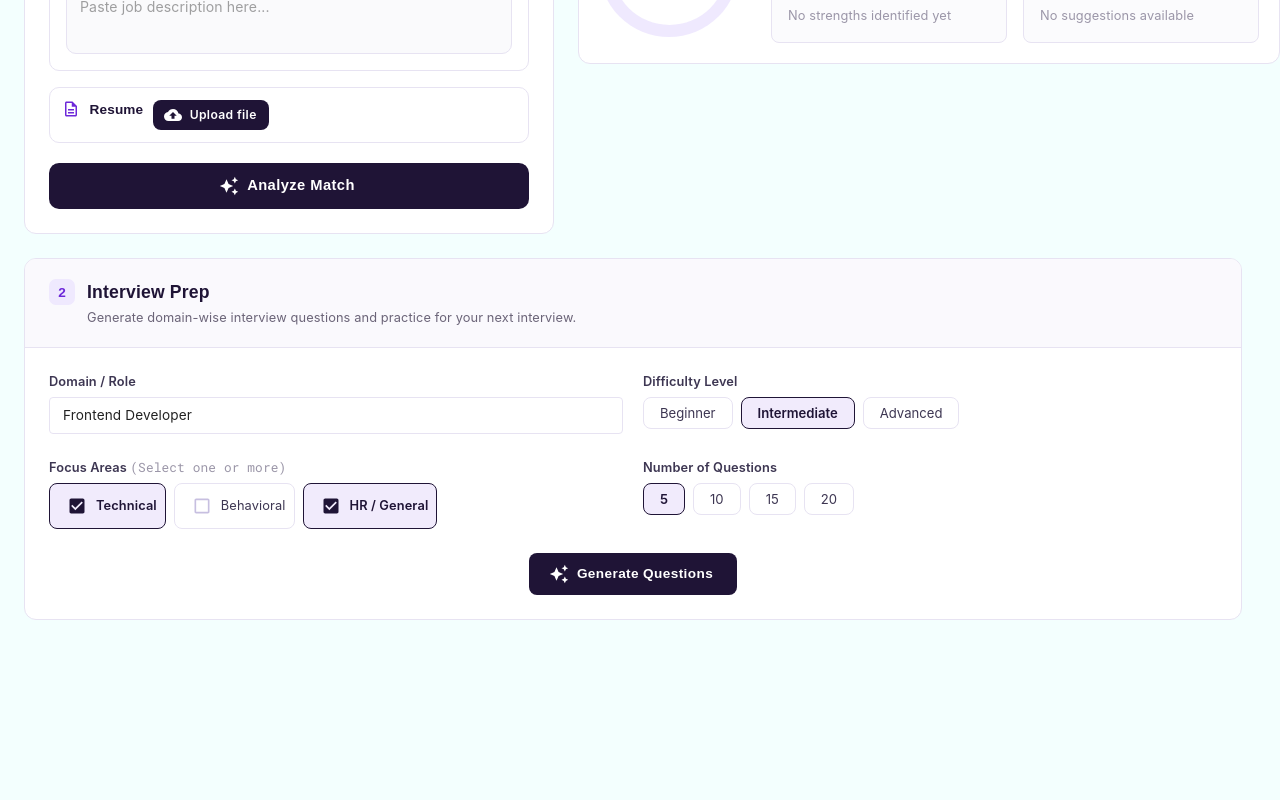
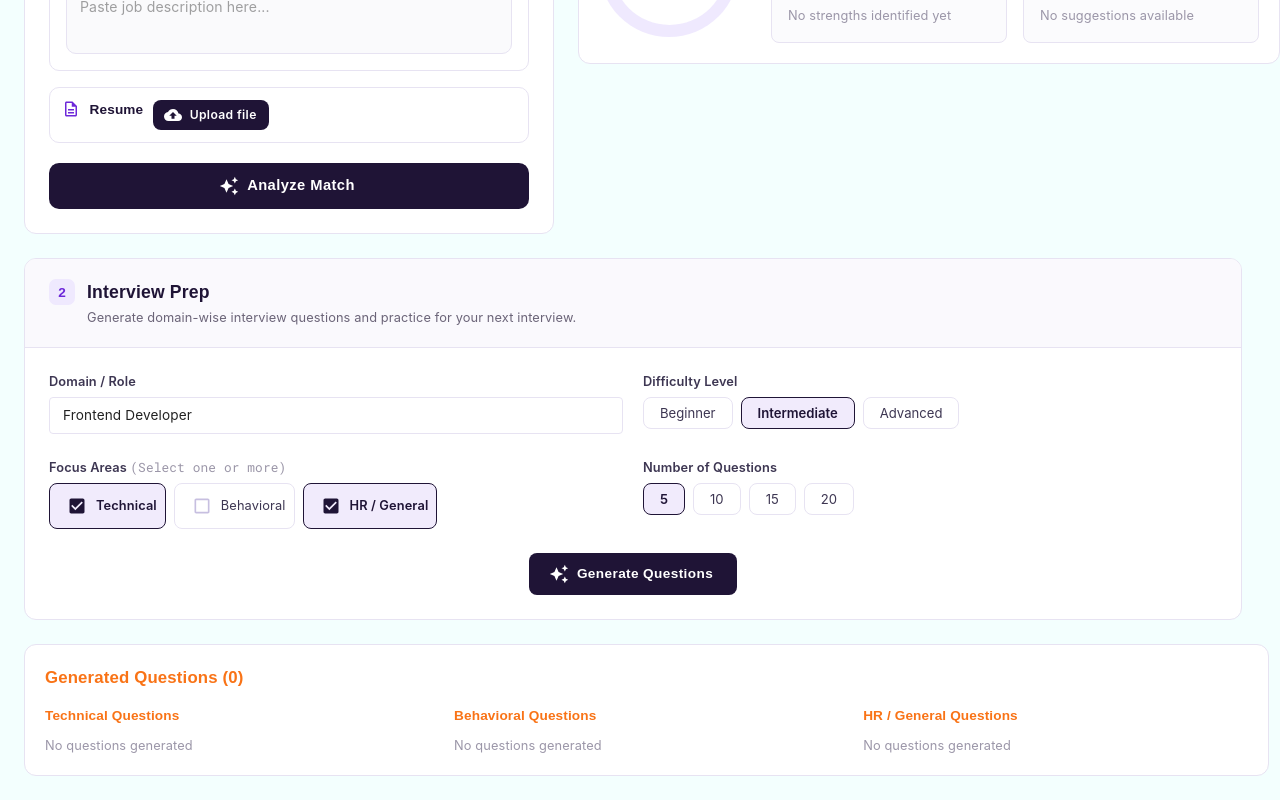
Before and after one commit to ashleshameshram/ApplicationTrackerApp, a React (Vite) app: page /ai-assistant in a window 1280 px wide. Shown: the part 344-1144 px from the top of the page. Before the commit the page ends 988 px from the top, so only its background shows below. Built offline with nearby package versions, Linux system fonts and the light colour scheme; a web font is replaced by a local one.

Commit message:
feat: build and display interview prep result container with mock data

```diff
--- a/src/component/AI/AIAssistantPage.jsx
+++ b/src/component/AI/AIAssistantPage.jsx
@@ -3,9 +3,11 @@ import { Box } from '@mui/material';
 import AIAssistantHeader from './AIAssistantHeader';
 import AIAssistantRow from './AIAssistantRow';
 import InterviewPrep from './InterviewPrep.jsx'
+import InterviewPrepResult from './InterviewPrepResult.jsx';
 
 export default function AIAssistantPage() {
     const [analysisResult, setAnalysisResult] = useState(null);
+    const [interviewResult, setInterviewResult] = useState(null);
 
     return(
         <Box sx={{overflowX:'hidden'}}>
@@ -14,7 +16,8 @@ export default function AIAssistantPage() {
                 setAnalysisResult={setAnalysisResult}
                 analysisResult={analysisResult}
             />
-            <InterviewPrep />
+            <InterviewPrep setInterviewResult={setInterviewResult}/>
+            <InterviewPrepResult result={interviewResult}/>
         </Box>
     )
 }
--- a/src/component/AI/InterviewPrep.jsx
+++ b/src/component/AI/InterviewPrep.jsx
@@ -1,9 +1,9 @@
 import { useState } from 'react';
 import { Box, Typography, Stack, Autocomplete, TextField, Checkbox, FormControlLabel, Button } from '@mui/material';
 import AutoAwesomeIcon from '@mui/icons-material/AutoAwesome';
+import { generateMockInterviewQuestions } from '../../../api/mock-interview-prep.js'
 
 const PURPLE = '#1F1436';
-
 const ROLE_OPTIONS = ['Frontend Developer', 'Backend Developer', 'Full Stack Developer', 'Data Analyst'];
 
 function Pill({ label, selected, onClick }) {
@@ -35,7 +35,7 @@ function Pill({ label, selected, onClick }) {
     );
 }
 
-export default function InterviewPrepForm({ onGenerate }) {
+export default function InterviewPrep({ setInterviewResult }) {
     const [role, setRole] = useState('Frontend Developer');
     const [difficulty, setDifficulty] = useState('intermediate');
     const [focusAreas, setFocusAreas] = useState({
@@ -50,7 +50,13 @@ export default function InterviewPrepForm({ onGenerate }) {
     };
 
     const handleGenerate = () => {
-        onGenerate?.({ role, difficulty, focusAreas, numQuestions });
+        const result = generateMockInterviewQuestions({
+            role,
+            difficulty,
+            focusAreas,
+            numQuestions,
+        });
+        setInterviewResult(result);
     };
 
     const difficultyOptions = ['Beginner', 'Intermediate', 'Advanced'];
--- a/src/component/AI/InterviewPrepResult.jsx
+++ b/src/component/AI/InterviewPrepResult.jsx
@@ -0,0 +1,113 @@
+import { Box, Typography, Stack } from "@mui/material"
+
+const ORANGE = '#F97316';
+const MAX_VISIBLE = 3;
+
+function QuestionColumn({ title, questions = [] }) {
+    const visible = questions.slice(0, MAX_VISIBLE);
+    const remaining = questions.length - visible.length;
+
+    return (
+        <Box sx={{ flex: 1, minWidth: 0 }}>
+            <Typography sx={{
+                fontFamily: "'Sora', sans-serif",
+                fontWeight: 700,
+                fontSize: '0.85rem',
+                color: ORANGE,
+                mb: 1.25,
+            }}>
+                {title}
+            </Typography>
+
+            {visible.length > 0 ? (
+                <Stack spacing={1}>
+                    {visible.map((q, i) => (
+                        <Stack key={i} direction="row" spacing={0.75} alignItems="flex-start">
+                            <Typography sx={{
+                                fontFamily: "'Inter', sans-serif",
+                                fontSize: '0.8rem',
+                                color: '#3D3652',
+                                fontWeight: 600,
+                                flexShrink: 0,
+                            }}>
+                                {i + 1}.
+                            </Typography>
+                            <Typography sx={{
+                                fontFamily: "'Inter', sans-serif",
+                                fontSize: '0.8rem',
+                                color: '#3D3652',
+                                lineHeight: 1.5,
+                            }}>
+                                {q}
+                            </Typography>
+                        </Stack>
+                    ))}
+                </Stack>
+            ) : (
+                <Typography sx={{ fontFamily: "'Inter', sans-serif", fontSize: '0.8rem', color: '#9B96A8' }}>
+                    No questions generated
+                </Typography>
+            )}
+
+            {remaining > 0 && (
+                <Box sx={{
+                    display: 'inline-block',
+                    mt: 1.25,
+                    px: 1.2,
+                    py: 0.4,
+                    borderRadius: '999px',
+                    background: '#FFF1E7',
+                    fontFamily: "'Inter', sans-serif",
+                    fontSize: '0.75rem',
+                    fontWeight: 500,
+                    color: ORANGE,
+                }}>
+                    ...and {remaining} more
+                </Box>
+            )}
+        </Box>
+    );
+}
+
+export default function InterviewPrepResult({ result }) {
+    const questions = result?.questions || [];
+
+    const technical = questions
+        .filter((q) => q.category === "Technical")
+        .map((q) => q.question);
+    const behavioral = questions
+        .filter((q) => q.category === "Behavioral")
+        .map((q) => q.question);
+    const hr = questions
+        .filter((q) => q.category === "HR / General")
+        .map((q) => q.question);
+
+    const total = technical.length + behavioral.length + hr.length;
+
+    return (
+        <Box sx={{
+            width: '94%',
+            m: { xs: 2, sm: 3 , md: 3},
+            p: { xs: 1.75, sm: 2.5},
+            borderRadius: { xs: 2, sm: 3 },
+            border: '1px solid #E7E3F2',
+            background: '#fff',
+        }}>
+            <Typography sx={{
+                fontFamily: "'Sora', sans-serif",
+                fontWeight: 700,
+                fontSize: { xs: '0.95rem', sm: '1.05rem' },
+                color: ORANGE,
+                mb: 2,
+            }}>
+                Generated Questions ({total})
+            </Typography>
+
+            <Stack direction={{ xs: 'column', md: 'row' }} spacing={{ xs: 2.5, md: 3 }}>
+                <QuestionColumn title="Technical Questions" questions={technical} />
+                <QuestionColumn title="Behavioral Questions" questions={behavioral} />
+                <QuestionColumn title="HR / General Questions" questions={hr} />
+            </Stack>
+        </Box>
+    );
+}
```
